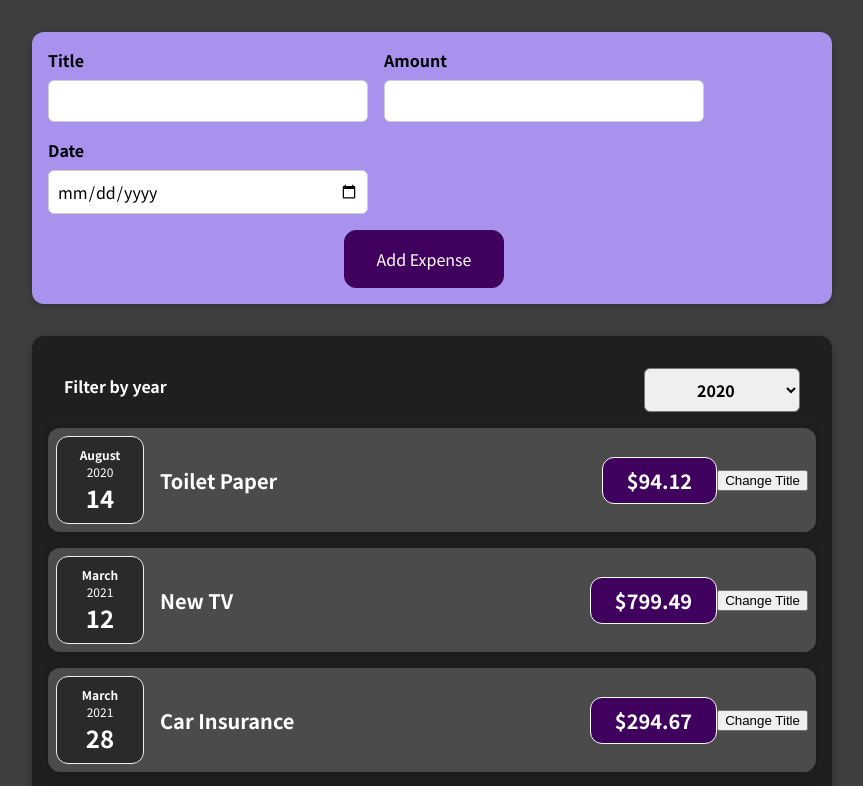
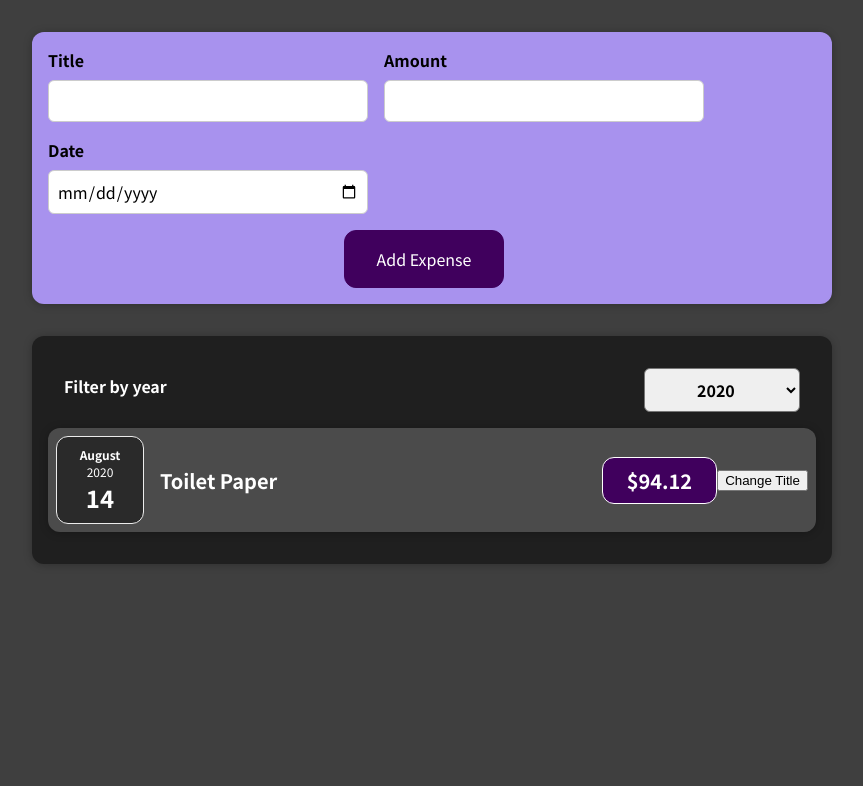
Before and after one commit to ikembakwem/expenses-app, a React (Create React App) app: page / in a window 1280 px wide. Shown: the top 786 px of the page, without its empty margins (208-1071 px from the left). Built offline with nearby package versions, Linux system fonts and the light colour scheme.

Commit message:
Updated Expenses component to only rendered FilteredExpenses

```diff
--- a/src/App.jsx
+++ b/src/App.jsx
@@ -29,7 +29,6 @@ function App() {
 
   const addExpenseHandler = (newExpense) => {
     setExpenses([...expenses, newExpense]);
-    console.log(expenses);
   };
   return (
     <div>
--- a/src/components/Expenses/Expenses.jsx
+++ b/src/components/Expenses/Expenses.jsx
@@ -10,18 +10,22 @@ const Expenses = ({ items }) => {
     setFilteredYear(selectedYear);
   };
 
+  const filteredExpenses = items.filter((expense) => {
+    return expense.date.getFullYear().toString() === filteredYear;
+  });
+
   return (
     <div className="expenses">
       <ExpensesFilter
         onChangeFilter={filterChangeHandler}
         selected={filteredYear}
       />
-      {items.map((item) => (
+      {filteredExpenses.map((expense) => (
         <ExpenseItem
-          key={item.key}
-          title={item.title}
-          date={item.date}
-          amount={item.amount}
+          key={expense.key}
+          title={expense.title}
+          date={expense.date}
+          amount={expense.amount}
         />
       ))}
     </div>
```
Also changed, not shown: 1 other file (tests, documents, lock files or other folders).
